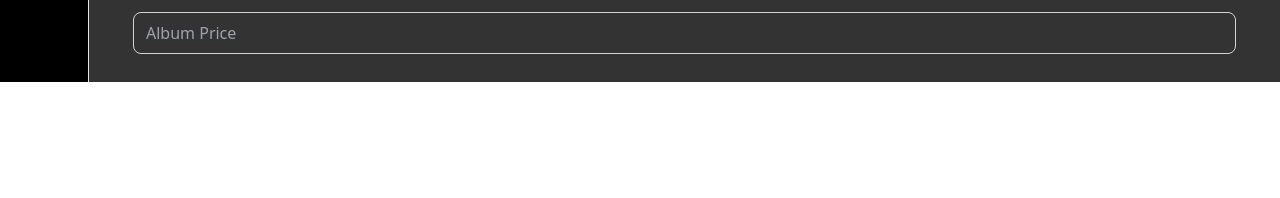
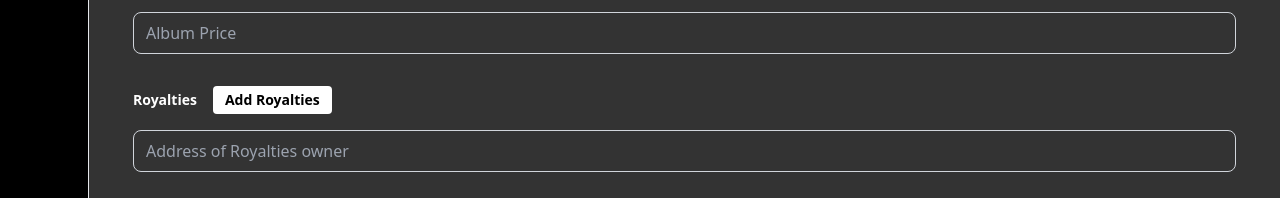
Before and after one commit to kwakyebrilliant/deyplay, a React (Create React App) app: page /dashalbum in a window 1280 px wide. Shown: the part 754-952 px from the top of the page. Before the commit the page ends 836 px from the top, so only its background shows below. Built offline with nearby package versions, Linux system fonts and the light colour scheme.

Commit message:
dashalbum updates

```diff
--- a/src/dashboard/Pages/DashAlbum.js
+++ b/src/dashboard/Pages/DashAlbum.js
@@ -1,9 +1,23 @@
-import React from 'react'
+import React, { useState } from 'react';
 import Sidebar from '../Partials/Sidebar';
 import PartialNavbar from '../Partials/PartialNavbar';
 import albums from '../../component/assets/albums.jpg';
 
 function DashAlbum() {
+
+  const [inputs, setInputs] = useState(['']);
+
+  const handleAddInput = () => {
+    setInputs([...inputs, '']);
+  };
+
+  const handleChangeInput = (index, value) => {
+    const updatedInputs = [...inputs];
+    updatedInputs[index] = value;
+    setInputs(updatedInputs);
+  };
+
+
   return (
     <div>
         <div className='bg-black/80'>
@@ -84,6 +98,32 @@ function DashAlbum() {
                             />
                           </div>
 
+                          <div className="py-4">
+                            <label className="block text-white text-sm font-bold mb-2" htmlFor="royalties">
+                              Royalties
+                              <button className="px-3 mx-4 py-1 bg-white border-none text-black font-bold rounded hover:bg-black hover:text-white focus:outline-none"
+                              onClick={handleAddInput}>
+                              Add Royalties
+                            </button>
+                            </label>
+                            {inputs.map((input, index) => (
+                            <div className="flex items-center mt-4" key={index}>
+                            <input
+                              className="w-full mb-6 px-3 text-white py-2 rounded-lg border border-gray-300 focus:outline-none bg-transparent"
+                              type="text"
+                              id="royalties"
+                              name="royalties"
+                              placeholder="Address of Royalties owner"
+                              value={input}
+                              onChange={(e) => handleChangeInput(index, e.target.value)}
+                              required
+                            />
+                          </div>
+                          ))}
+                          </div>
+
+
+
                         </form>
 
                       </div>
```
